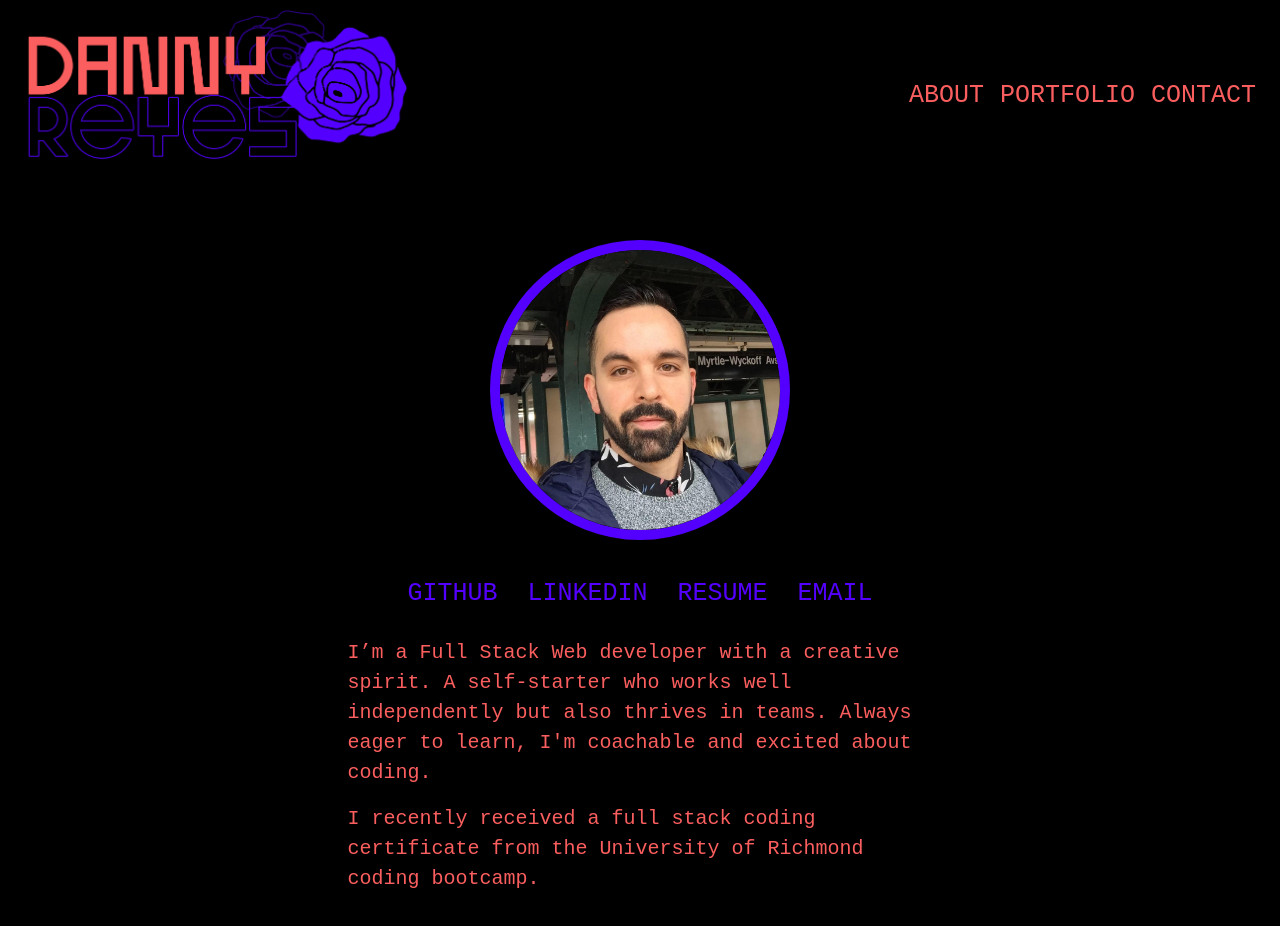
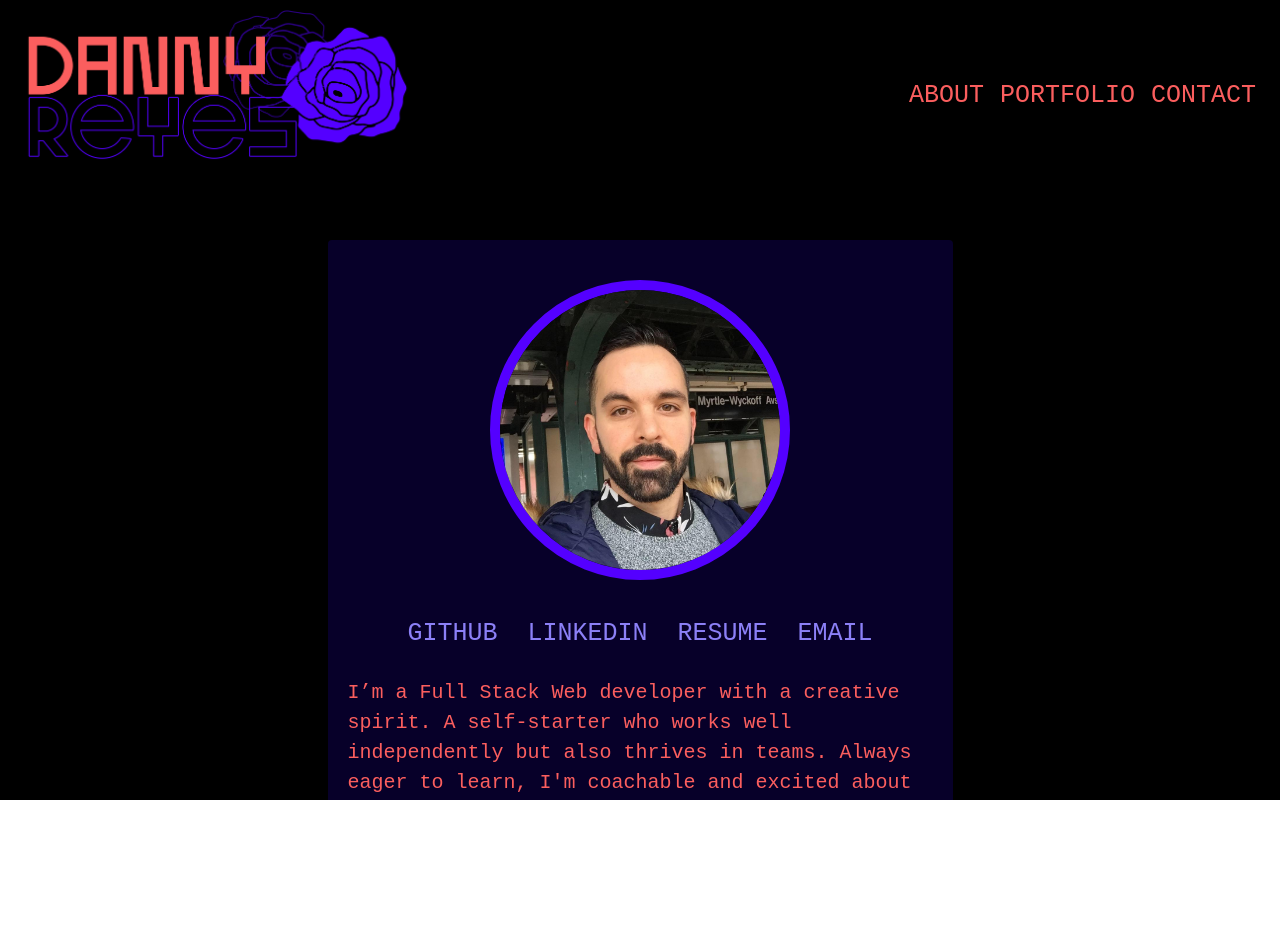
Before and after one commit to reyesdmusic/portfolio, a React (Create React App) app: page /#/ in a window 1280 px wide. Shown: the top 926 px of the page. After the commit the page ends 800 px from the top, so only its background shows below. Built offline with nearby package versions, Linux system fonts and the light colour scheme.

Commit message:
fixed some div bugs and added some more styling

```diff
--- a/public/index.html
+++ b/public/index.html
@@ -25,7 +25,7 @@
       Learn how to configure a non-root public URL by running `npm run build`.
     -->
     <link rel="stylesheet" href="https://cdnjs.cloudflare.com/ajax/libs/twitter-bootstrap/4.0.0/css/bootstrap.min.css"/>
-    <title>React App</title>
+    <title>Danny Reyes Portfolio</title>
   </head>
   <body>
     <noscript>You need to enable JavaScript to run this app.</noscript>
--- a/src/components/Navbar/style.css
+++ b/src/components/Navbar/style.css
@@ -6,6 +6,7 @@ nav.navbar.navbar-default {
 #my-nav-item {
   background-color: black !important;
   height: 200px;
+  width: 100% auto;
 }
 
 
--- a/src/components/ProjectCard/style.css
+++ b/src/components/ProjectCard/style.css
@@ -1,5 +1,5 @@
 #profile-card {
-    background: #5500ff13;
+    background: #5500ff50;
     color: white;
     margin: 10px;
     font-family: 'Courier New', Courier, monospace;
--- a/src/components/Wrapper/style.css
+++ b/src/components/Wrapper/style.css
@@ -1,5 +1,6 @@
 .wrapper {
   min-height: 100%;
+  width: 100% auto;
   padding-bottom: 100px;
   background-color: black;
 }
--- a/src/index.css
+++ b/src/index.css
@@ -7,7 +7,9 @@ body,
 #root,
 #root > div,
 div[data-reactroot] {
+  overflow-x: hidden;
   height: 100%;
+  width: 100% auto;
   padding: 0;
   margin: 0;
 }
--- a/src/pages/About.js
+++ b/src/pages/About.js
@@ -24,6 +24,7 @@ function About() {
         </div>
       </div>
     </div>
+
   );
 }
 
--- a/src/pages/style.css
+++ b/src/pages/style.css
@@ -5,13 +5,14 @@
     border-style: solid;
     border-width: 10px;
     border-color:  #5400ff;
+    margin-top: 40px;
 }
 
 
 
 #my-card {
     margin-top: 40px;
-    background-color: rgba(0, 0, 0, 0.336);
+    background-color: #10005879;
     border: none;
     font-family: 'Courier New', Courier, monospace;
   font-size: 20px;
@@ -20,7 +21,7 @@
 
 #my-link {
     padding: 15px;
-    color: #5400ff;
+    color: #8c80f7;
     font-size: 25px;
     font-weight: 500;
     margin-bottom: 10px;
@@ -34,3 +35,20 @@
 ul {
     list-style-type: none;
 }
+
+#about-card-body {
+    overflow: auto;
+}
+
+@media only screen and (max-width: 500px) {
+    #my-link {
+        padding: 5px;
+        font-size: 18px;
+
+    }
+
+    #my-links-div {
+        margin-top: 20px;
+        margin-bottom: 20px;
+    }
+  }
```
Also changed, not shown: 12 other files (tests, documents, lock files or other folders).
